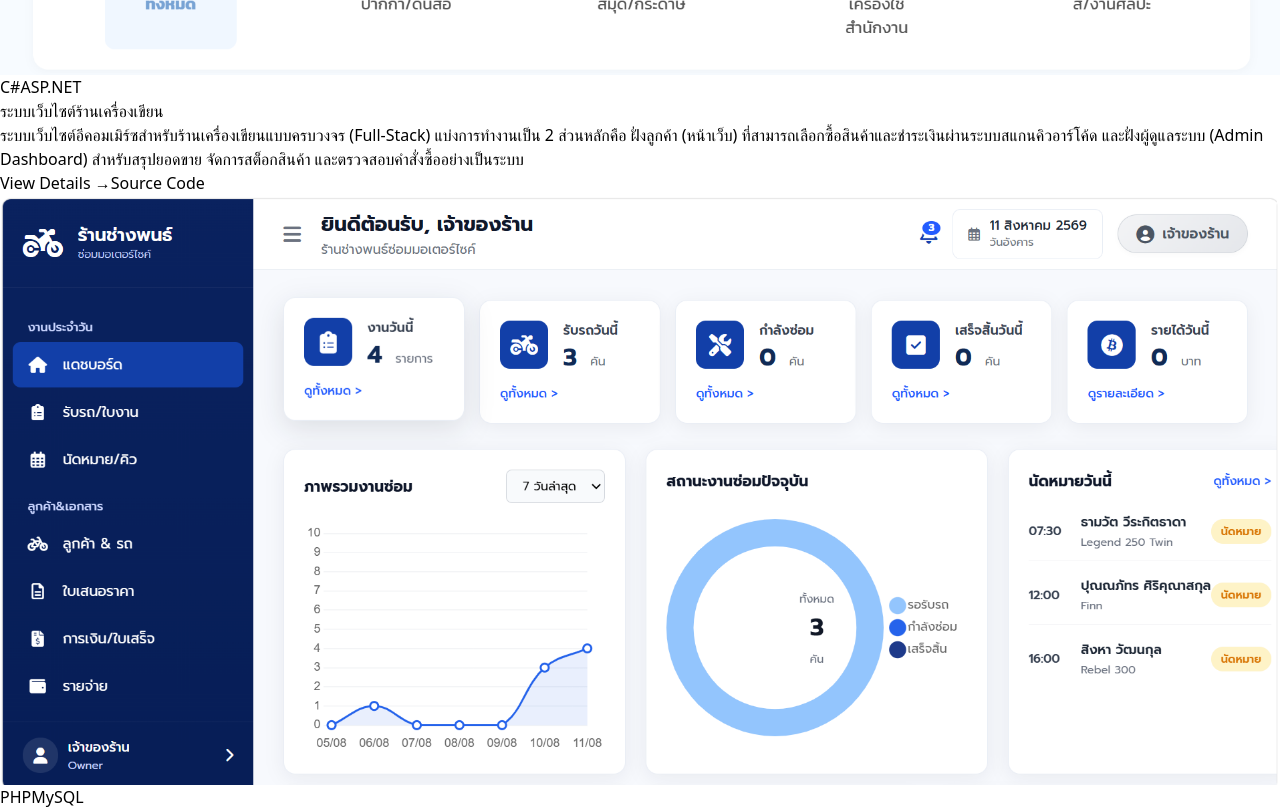
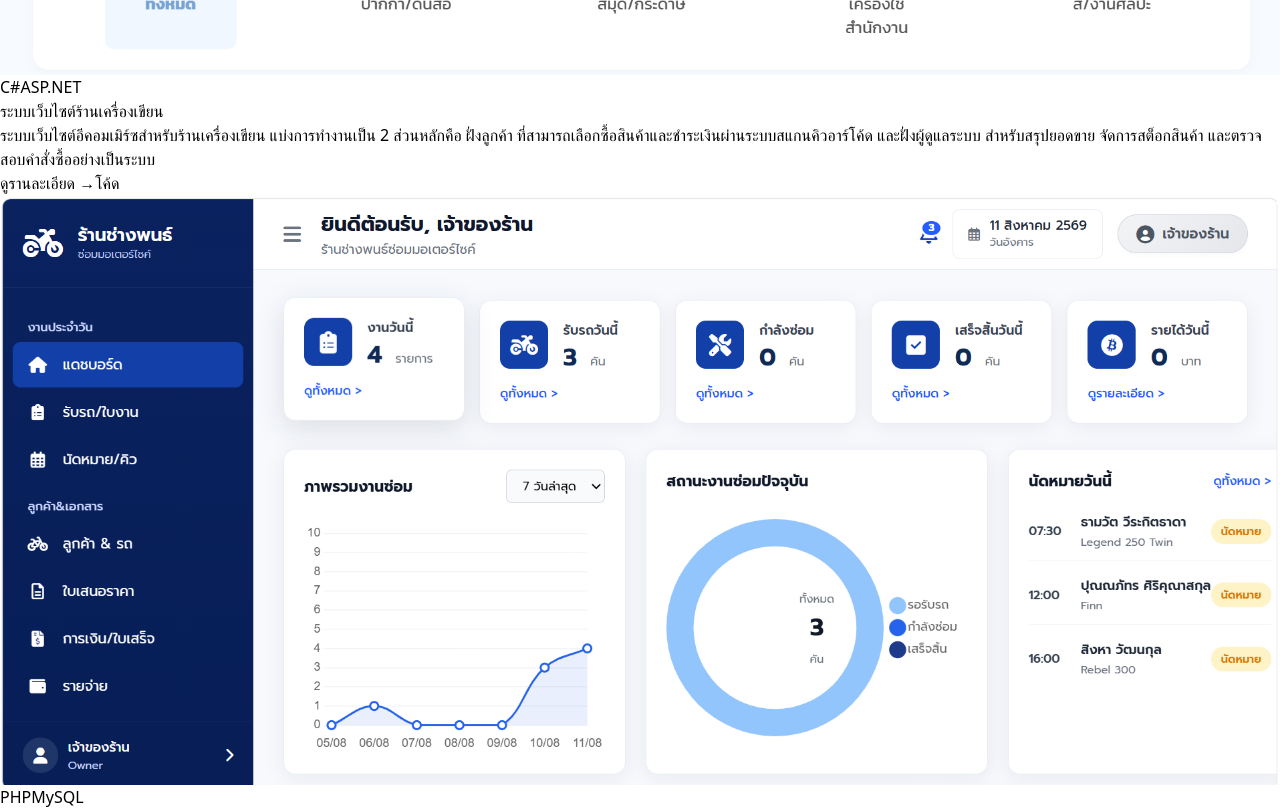
Before and after one commit to mixxxxz/my-portfolio, a React (Vite) app: page / in a window 1280 px wide. Shown: the part 10720-11529 px from the top of the page. Built offline with nearby package versions, Linux system fonts and the light colour scheme.

Commit message:
แก้เนื้อหาโปรเจกต์และข้อความหน้าเว็บหลายจุด

```diff
--- a/src/App.jsx
+++ b/src/App.jsx
@@ -61,13 +61,13 @@ export default function App() {
       title: 'ระบบเว็บไซต์ร้านเครื่องเขียน',
       techs: ['C#', 'ASP.NET', 'SQL Server', 'HTML/CSS'],
       status: 'Completed',
-      desc: 'ระบบเว็บไซต์อีคอมเมิร์ซสำหรับร้านเครื่องเขียนแบบครบวงจร (Full-Stack) แบ่งการทำงานเป็น 2 ส่วนหลักคือ ฝั่งลูกค้า (หน้าเว็บ) ที่สามารถเลือกซื้อสินค้าและชำระเงินผ่านระบบสแกนคิวอาร์โค้ด และฝั่งผู้ดูแลระบบ (Admin Dashboard) สำหรับสรุปยอดขาย จัดการสต็อกสินค้า และตรวจสอบคำสั่งซื้ออย่างเป็นระบบ',
+      desc: 'ระบบเว็บไซต์อีคอมเมิร์ซสำหรับร้านเครื่องเขียน แบ่งการทำงานเป็น 2 ส่วนหลักคือ ฝั่งลูกค้า ที่สามารถเลือกซื้อสินค้าและชำระเงินผ่านระบบสแกนคิวอาร์โค้ด และฝั่งผู้ดูแลระบบ สำหรับสรุปยอดขาย จัดการสต็อกสินค้า และตรวจสอบคำสั่งซื้ออย่างเป็นระบบ',
       features: [
-        'ระบบหน้าร้าน (Customer): ค้นหาและแยกหมวดหมู่สินค้า (เช่น อุปกรณ์สำนักงาน, งานศิลปะ), ดูรายละเอียดสินค้า และจัดการตะกร้าสินค้า (Cart)',
+        'ลูกค้า (Customer): ค้นหาและแยกหมวดหมู่สินค้า (เช่น อุปกรณ์สำนักงาน, งานศิลปะ), ดูรายละเอียดสินค้า และจัดการตะกร้าสินค้า',
         'ระบบชำระเงิน: สรุปยอดสั่งซื้อ, สแกนชำระเงินผ่าน PromptPay QR Code และอัปโหลดสลิปหลักฐานการโอนเงิน',
-        'ระบบหลังบ้าน (Admin Dashboard): หน้าแสดงสถิติภาพรวม (จำนวนลูกค้า, ออเดอร์ทั้งหมด, รายได้รวม) และจัดอันดับสินค้าขายดี',
-        'ระบบจัดการคลังสินค้า (Stock Management): เพิ่ม/ลบ/แก้ไขข้อมูลสินค้า พร้อมฟังก์ชัน Quick Edit ปรับลดเพิ่มสต็อกได้ทันที',
-        'ระบบจัดการคำสั่งซื้อ (Order Management): ตรวจสอบสลิปโอนเงิน, อนุมัติ/ยกเลิกคำสั่งซื้อ และอัปเดตสถานะการจัดส่งพร้อมเลขพัสดุ'
+        'แอดมิน (Admin): หน้าแสดงสถิติภาพรวม (จำนวนลูกค้า, ออเดอร์ทั้งหมด, รายได้รวม) และจัดอันดับสินค้าขายดี',
+        'ระบบจัดการคลังสินค้า: เพิ่ม/ลบ/แก้ไขข้อมูลสินค้า',
+        'ระบบจัดการคำสั่งซื้อ: ตรวจสอบสลิปโอนเงิน, อนุมัติ/ยกเลิกคำสั่งซื้อ และอัปเดตสถานะการจัดส่งพร้อมเลขพัสดุ'
       ],
       link: 'https://github.com/mixxxxz/stationery-shop-web',
       image: '/shop1.png',
@@ -438,10 +438,10 @@ export default function App() {
                       onClick={() => setSelectedProject(project)}
                       className="text-slate-800 font-bold hover:text-[#38bdf8] transition-colors flex items-center gap-2"
                     >
-                      View Details <span className="group-hover:translate-x-1 transition-transform">→</span>
+                      ดูรานละเอียด <span className="group-hover:translate-x-1 transition-transform">→</span>
                     </button>
                     <a href={project.link} target="_blank" rel="noreferrer" className="text-sm font-mono text-slate-500 hover:text-[#38bdf8] underline">
-                      Source Code
+                      โค้ด
                     </a>
                   </div>
                 </div>
```
